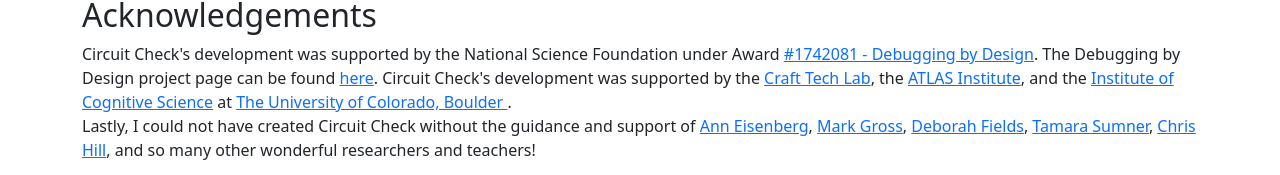
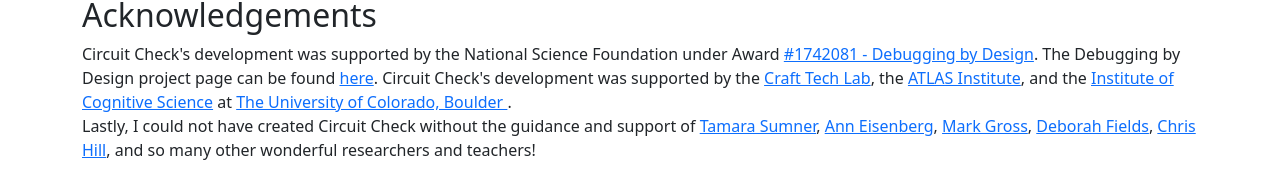
Before and after one commit to SchneiderCode/schneidercode.github.io, a Jekyll site: the page built from _projects/Circuit_Check.md, in a window 1280 px wide and 900 px high, scrolled down 1476 px. Shown: the part 722-897 px from the top of the window. Built offline with Jekyll 4.4.1, drawn with Linux system fonts in a browser that asks for light colours.

```diff
--- a/_projects/Circuit_Check.md
+++ b/_projects/Circuit_Check.md
@@ -135,4 +135,4 @@ media_videos: []
 <hr>
 
 <h2 class="mt-4">Acknowledgements</h2>
-<p>Circuit Check's development was supported by the National Science Foundation under Award <a href="https://www.nsf.gov/awardsearch/showAward?AWD_ID=1742081">#1742081 - Debugging by Design</a>. The Debugging by Design project page can be found <a href="https://cucraftlab.org/debugging-by-design/">here</a>. Circuit Check's development was supported by the <a href="https://cucraftlab.org/">Craft Tech Lab</a>, the <a href="https://www.colorado.edu/atlas/">ATLAS Institute</a>, and the <a href="https://www.colorado.edu/ics">Institute of Cognitive Science</a> at <a href="https://www.colorado.edu/">The University of Colorado, Boulder </a>. <br>Lastly, I could not have created Circuit Check without the guidance and support of <a href="https://www.colorado.edu/atlas/ann-eisenberg">Ann Eisenberg</a>, <a href="https://www.colorado.edu/atlas/mark-d-gross">Mark Gross</a>, <a href="https://cehs.usu.edu/itls/people/deborah-fields">Deborah Fields</a>, <a href="https://www.colorado.edu/ics/tamara-sumner">Tamara Sumner</a>, <a href="https://chrisnhill.com/">Chris Hill</a>, and so many other wonderful researchers and teachers!</p>
+<p>Circuit Check's development was supported by the National Science Foundation under Award <a href="https://www.nsf.gov/awardsearch/showAward?AWD_ID=1742081">#1742081 - Debugging by Design</a>. The Debugging by Design project page can be found <a href="https://cucraftlab.org/debugging-by-design/">here</a>. Circuit Check's development was supported by the <a href="https://cucraftlab.org/">Craft Tech Lab</a>, the <a href="https://www.colorado.edu/atlas/">ATLAS Institute</a>, and the <a href="https://www.colorado.edu/ics">Institute of Cognitive Science</a> at <a href="https://www.colorado.edu/">The University of Colorado, Boulder </a>. <br>Lastly, I could not have created Circuit Check without the guidance and support of <a href="https://www.colorado.edu/ics/tamara-sumner">Tamara Sumner</a>, <a href="https://www.colorado.edu/atlas/ann-eisenberg">Ann Eisenberg</a>, <a href="https://www.colorado.edu/atlas/mark-d-gross">Mark Gross</a>, <a href="https://cehs.usu.edu/itls/people/deborah-fields">Deborah Fields</a>, <a href="https://chrisnhill.com/">Chris Hill</a>, and so many other wonderful researchers and teachers!</p>
```
